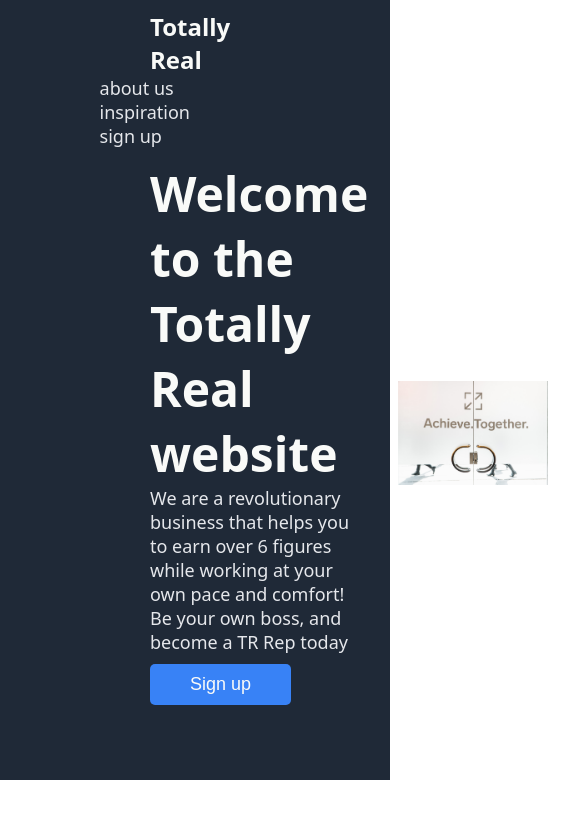
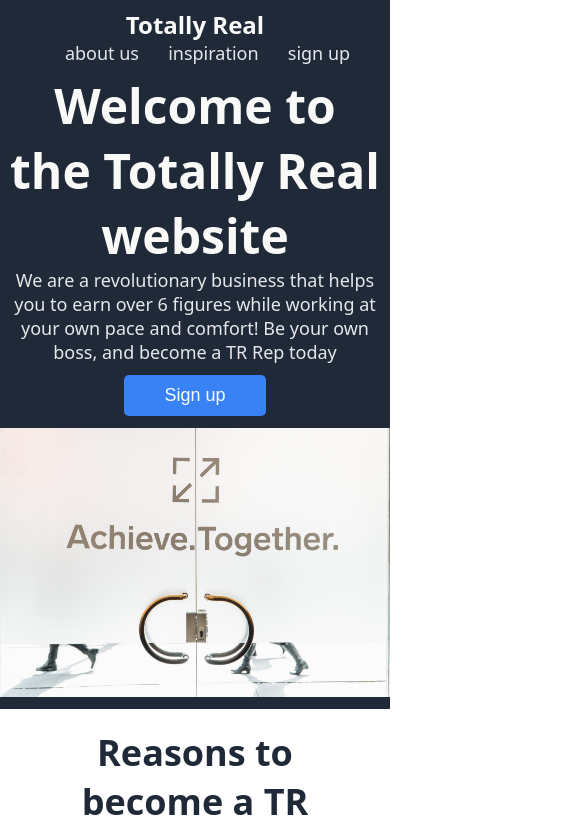
Before and after one commit to phoenixouyang/odin-tr-business, a plain HTML site: page index.html in a window 390 px wide. Shown: the top 827 px of the page, 585 px wide, since content can reach past the window. Drawn offline with Linux system fonts and the light colour scheme.

Commit message:
change padding from px to %, added media screen specifications for mobile phones

```diff
--- a/style.css
+++ b/style.css
@@ -16,7 +16,7 @@ header {
 }
 
 .hero {
-    padding: 10px 150px 75px 150px;
+    padding: 1% 8% 5% 8%;
 }
 
 nav {
@@ -26,7 +26,7 @@ nav {
 .nav-links li {
     list-style: none;
     display: inline-block;
-    padding-right: 50px;
+    padding-left: 25px;
 }
 
 li a {
@@ -42,13 +42,13 @@ li a {
 }
 
 .top-section {
-    padding: 10px 150px 75px 150px;
+    padding: 1% 8% 5% 8%;
     display: flex;
     align-items: center;
 }
 
 .welcome-msg {
-    padding: 0px 30px 0px 0px;
+    padding: 0 5% 0 0;
     flex: 1 1 0%;
 }
 
@@ -61,12 +61,12 @@ li a {
     font-size: 18px;
     font-weight: lighter;
     color: #E5E7EB;
-    padding-bottom: 10px;
+    padding-bottom: 3%;
 
 }
 
 #main-img {
-    width: 150px;
+    width: 50%;
     height: auto;
     flex: 1 1 0%
 }
@@ -81,7 +81,7 @@ li a {
 }
 
 .reasons-sec {
-    padding: 50px 150px 50px 150px;
+    padding: 5% 15% 5% 15%;
 }
 
 #reas-tr {
@@ -94,6 +94,7 @@ li a {
 
 .reas-box {
     display: flex;
+    flex-wrap: wrap;
 }
 
 .reas-box div div {
@@ -108,8 +109,8 @@ li a {
 }
 
 .reas-box div {
-    padding: 10px 0px;
     flex: 1 1 0;
+    padding: 3% 4%;
 }
 
 .reas-box p {
@@ -123,7 +124,7 @@ li a {
 
 .inspiration-sec {
     background-color: #E5E7EB;
-    padding: 80px 300px 80px 300px;
+    padding: 8% 20% 8% 20%;
 }
 
 #quote-ceo {
@@ -139,7 +140,7 @@ li a {
 }
 
 .CTA-section {
-    padding: 100px 150px 100px 150px;
+    padding: 10% 8% 10% 8%;
     display: flex;
     justify-content: center;
 }
@@ -176,7 +177,7 @@ li a {
 
 footer {
     background-color: #1F2937;
-    padding: 30px 0px;
+    padding: 1% 0px;
 }
 
 #copyright {
@@ -184,3 +185,25 @@ footer {
     text-align: center;
     font-size: 15px;
 }
+
+@media screen and (max-width: 768px) {
+    .hero {
+        display: flex;
+        flex-direction: column;
+        text-align: center;
+        padding: 2%;
+    }
+    .top-section {
+        flex-direction: column;
+        padding: 0;
+    }
+    .welcome-msg{
+        text-align: center;
+        padding: 0% 2%;
+    }
+    #main-img {
+        padding: 3% 0;
+        width: 100%;
+        height: auto;
+    }
+}
```
Also changed, not shown: 1 other file.
